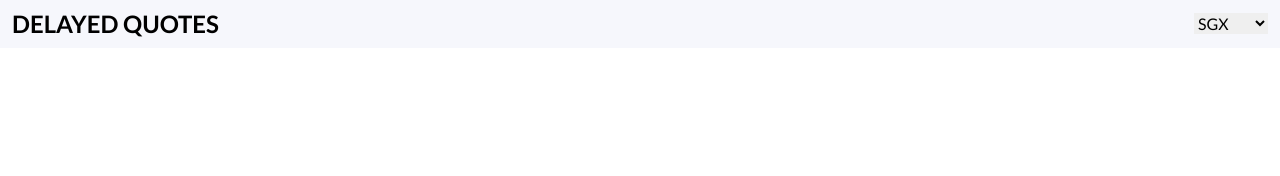
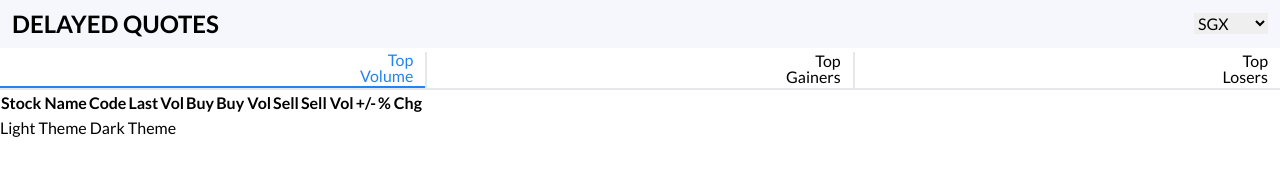
Before and after one commit to diasutsman/chart-nexus-test, a website: page src/index.html in a window 1280 px wide. Drawn offline with nearby package versions, Linux system fonts and the light colour scheme; no server answers.

Commit message:
Made the filter selection button

```diff
--- a/src/index.html
+++ b/src/index.html
@@ -6,6 +6,7 @@
 		<title>Stock Market Widget</title>
 		<!-- <link rel="stylesheet" href="styles.css" /> -->
 		<link rel="stylesheet" href="output.css" />
+        <script defer src="https://cdn.jsdelivr.net/npm/alpinejs@3.14.0/dist/cdn.min.js"></script>
 	</head>
 	<body>
 		<div class="container mx-auto">
@@ -19,11 +20,13 @@
 					</select>
 				</div>
 			</div>
-			<!-- <div class="content">
-				<div class="tabs">
-					<button data-list="0">Top Volume</button>
-					<button data-list="1">Top Gainers</button>
-					<button data-list="2">Top Losers</button>
+			<div class="content">
+				<div class="tabs flex flex-nowrap divide-x-2 border-b-2" x-data="{
+                    currentList: 0
+                }">
+					<button data-list="0" class="quotes-btn-submenu" :class="currentList == 0 && 'active'" @click="currentList = 0">Top <br> Volume</button>
+					<button data-list="1" class="quotes-btn-submenu" :class="currentList == 1 && 'active'" @click="currentList = 1">Top <br> Gainers</button>
+					<button data-list="2" class="quotes-btn-submenu" :class="currentList == 2 && 'active'" @click="currentList = 2">Top <br> Losers</button>
 				</div>
 				<table id="stockTable">
 					<thead>
@@ -46,7 +49,7 @@
 			<div class="theme-switcher">
 				<button id="light-theme">Light Theme</button>
 				<button id="dark-theme">Dark Theme</button>
-			</div> -->
+			</div>
 		</div>
 		<script src="script.js"></script>
 	</body>
--- a/src/input.css
+++ b/src/input.css
@@ -1,11 +1,27 @@
-@import url('https://fonts.googleapis.com/css2?family=Lato:ital,wght@0,100;0,300;0,400;0,700;0,900;1,100;1,300;1,400;1,700;1,900&display=swap');
+@import url("https://fonts.googleapis.com/css2?family=Lato:ital,wght@0,100;0,300;0,400;0,700;0,900;1,100;1,300;1,400;1,700;1,900&display=swap");
 
 @tailwind base;
 @tailwind components;
 @tailwind utilities;
 
 @layer base {
-    body {
-        @apply font-[Lato];
+	body {
+		@apply font-[Lato];
+	}
+
+	.quotes-btn-submenu {
+		@apply text-right bg-transparent border-0 rounded-none text-base px-3 pb-0.5 pt-0 mt-1 whitespace-nowrap leading-4 flex-1;
+	}
+
+    .quotes-btn-submenu.active {
+        @apply text-[rgb(35,131,243)] border-b-2 border-b-[rgb(35,131,243)]
+    }
+
+    .quotes-btn-submenu:hover:not(.active) {
+        @apply text-[rgb(35,131,243)]
+    }
+
+    .quotes-btn-submenu:hover {
+        @apply bg-[#f6f7fd]
     }
 }
```
Also changed, not shown: src/output.css.
